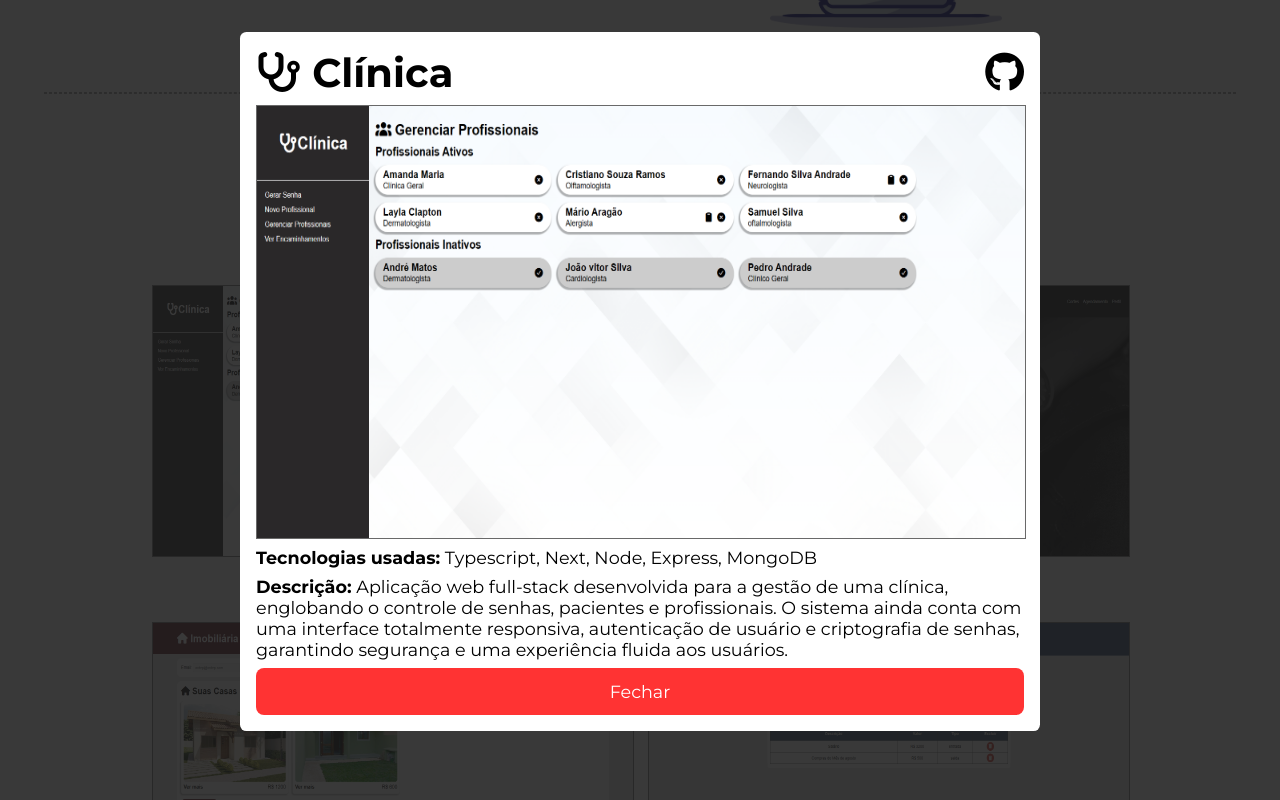
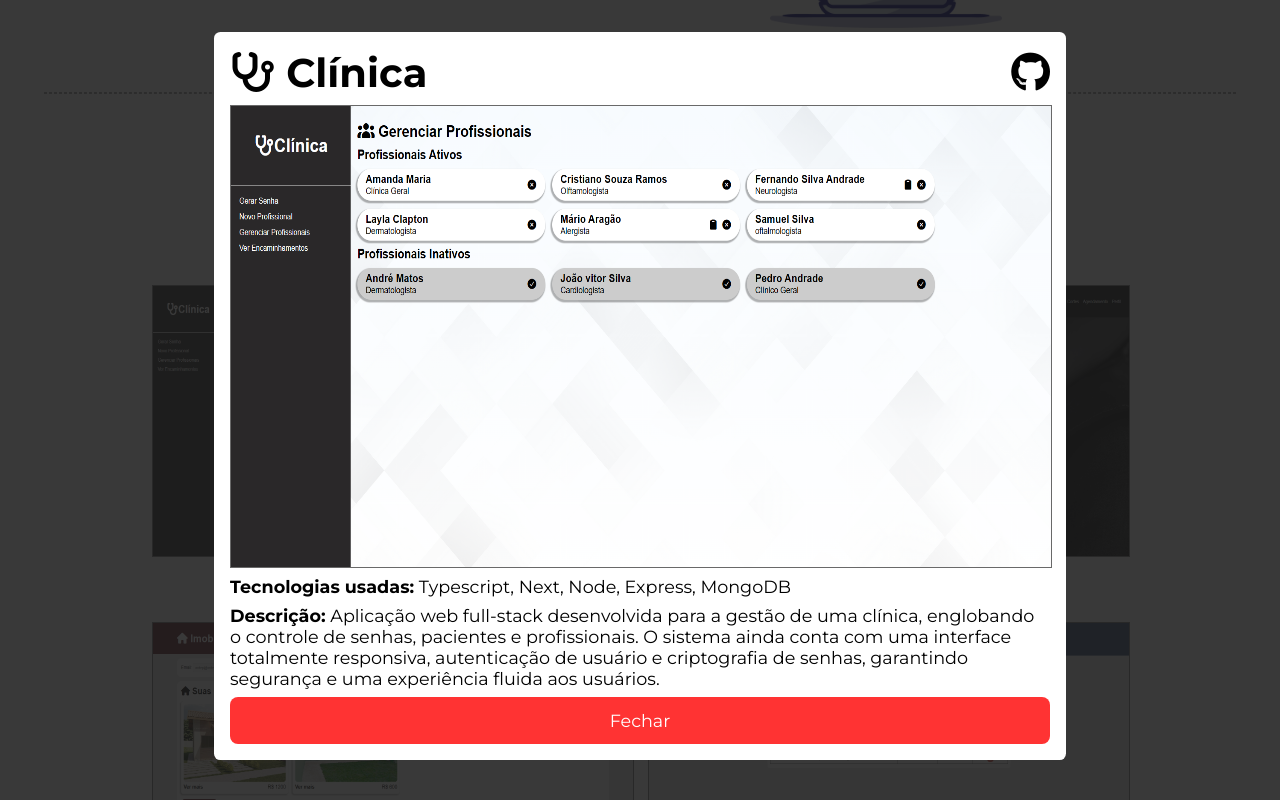
Before and after one commit to Pedro-Rocha-Araujo/portifolio, a Next.js app: page /portifolio/ in a window 1280 px wide. Both pictures are taken after a click on the element "Clínica". Shown: the part 1625-2425 px from the top of the page. Built offline with nearby package versions, Linux system fonts and the light colour scheme.

Commit message:
Adicionei um padding inferior no card e aumentei seu tamanho máximo

```diff
--- a/src/components/card-projeto/card-projeto.css
+++ b/src/components/card-projeto/card-projeto.css
@@ -9,7 +9,7 @@ div.background{
   justify-content: center;
   align-items: flex-start;
   overflow-y: auto;
-  padding: 2rem 0 0 0;
+  padding: 2rem 0 2rem 0;
   box-sizing: border-box;
   z-index: 1;
 }
@@ -25,7 +25,7 @@ div.background::-webkit-scrollbar {
 div.card {
   background-color: #fff;
   width: 90%;
-  max-width: 768px;
+  max-width: 820px;
   border-radius: 0.4rem;
   padding: 1rem;
   display: grid;
```
